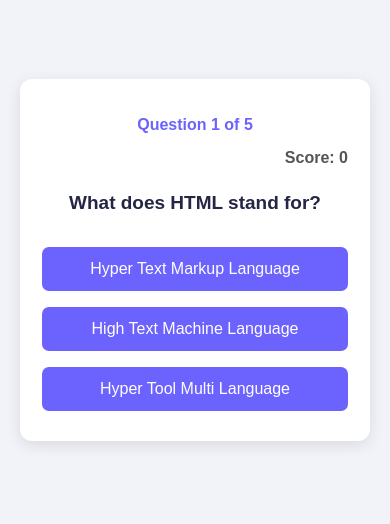
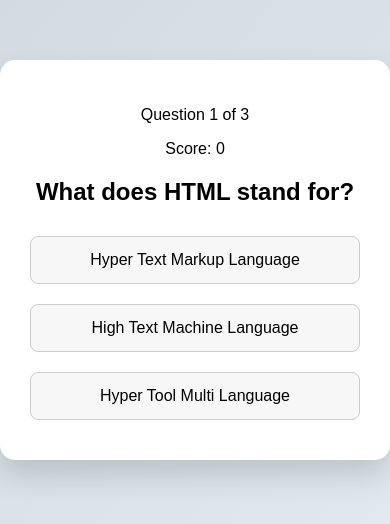
Before and after one commit to apurna06ray/phase3, a plain HTML site: page quiz.html in a window 390 px wide. Shown: the part 162-686 px from the top of the page. Drawn offline with Linux system fonts and the light colour scheme.

Commit message:
Add files via upload

```diff
--- a/quiz.html
+++ b/quiz.html
@@ -1,21 +1,17 @@
-
 <!DOCTYPE html>
 <html lang="en">
 <head>
   <meta charset="UTF-8">
-    <meta name="viewport" content="width=device-width, initial-scale=1.0">
-    <title>Quiz Questions</title>
+  <title>Quiz</title>
   <link rel="stylesheet" href="style.css">
 </head>
 <body>
 
   <div class="container">
     <p id="counter"></p>
-
     <p id="score">Score: 0</p>
 
     <h2 id="question"></h2>
-
     <div id="options"></div>
   </div>
 
--- a/quiz.js
+++ b/quiz.js
@@ -1,4 +1,3 @@
-
 const quizData = [
   {
     question: "What does HTML stand for?",
@@ -15,18 +14,8 @@ const quizData = [
     correct: 1
   },
   {
-        question: "Which keyword is used to declare a variable?",
+    question: "Which keyword is used to declare variable?",
     options: ["var", "let", "int"],
-        correct: 1
-    },
-    {
-        question: "Which symbol is used for comments in JavaScript?",
-        options: ["//", "<!-- -->", "##"],
-        correct: 0
-    },
-    {
-        question: "Which method is used to print output in the console?",
-        options: ["print()", "console.log()", "display()"],
     correct: 1
   }
 ];
@@ -45,22 +34,18 @@ function loadQuestion() {
   counterEl.textContent =
     `Question ${currentQuestion + 1} of ${quizData.length}`;
 
-    questionEl.textContent =
-        quizData[currentQuestion].question;
+  questionEl.textContent = quizData[currentQuestion].question;
 
   quizData[currentQuestion].options.forEach((option, index) => {
     const btn = document.createElement("button");
-
     btn.textContent = option;
-
     btn.onclick = () => checkAnswer(index);
-
     optionsEl.appendChild(btn);
   });
 }
 
 function checkAnswer(selectedIndex) {
-    const buttons = optionsEl.querySelectorAll("button");
+  const buttons = document.querySelectorAll("button");
 
   buttons.forEach((btn, index) => {
     btn.disabled = true;
@@ -69,23 +54,19 @@ function checkAnswer(selectedIndex) {
       btn.classList.add("correct");
     }
 
-        if (
-            index === selectedIndex &&
-            index !== quizData[currentQuestion].correct
-        ) {
+    if (index === selectedIndex &&
+        index !== quizData[currentQuestion].correct) {
       btn.classList.add("wrong");
     }
   });
 
   if (selectedIndex === quizData[currentQuestion].correct) {
     score++;
-
     scoreEl.textContent = `Score: ${score}`;
   }
 
   setTimeout(() => {
     currentQuestion++;
-
     if (currentQuestion < quizData.length) {
       loadQuestion();
     } else {
--- a/style.css
+++ b/style.css
@@ -1,97 +1,48 @@
-
 * {
-    margin: 0;
-    padding: 0;
   box-sizing: border-box;
 }
 
 body {
-    font-family: Arial, sans-serif;
-    background: #f1f3f8;
-    min-height: 100vh;
+  margin: 0;
+  height: 100vh;
   display: flex;
   justify-content: center;
   align-items: center;
-    padding: 20px;
+  font-family: Arial, sans-serif;
+  background: linear-gradient(135deg, #cfd9df, #e2ebf0);
 }
 
 .container {
+  width: 500px;
   background: white;
-    width: 100%;
-    max-width: 550px;
-    padding: 35px;
-    border-radius: 12px;
+  padding: 30px;
+  border-radius: 15px;
   text-align: center;
-    box-shadow: 0 4px 15px rgba(0, 0, 0, 0.1);
-}
-
-h1 {
-    margin-bottom: 20px;
-    color: #252545;
-}
-
-h2 {
-    margin: 25px 0;
-    color: #252545;
-}
-
-p {
-    margin: 15px 0;
-    color: #555;
-}
-
-#counter {
-    font-weight: bold;
-    color: #6c63ff;
-}
-
-#score {
-    font-weight: bold;
-    text-align: right;
+  box-shadow: 0 15px 30px rgba(0,0,0,0.15);
 }
 
 button {
   width: 100%;
-    padding: 13px;
-    margin: 8px 0;
-    border: none;
-    border-radius: 7px;
-    background: #6c63ff;
-    color: white;
+  padding: 14px;
+  margin: 10px 0;
   font-size: 16px;
+  border-radius: 8px;
+  border: 1px solid #ccc;
+  background: #f7f7f7;
   cursor: pointer;
   transition: 0.3s;
 }
 
-button:hover:not(:disabled) {
-    background: #5148d8;
-}
-
-button:disabled {
-    cursor: not-allowed;
-    opacity: 0.85;
+button:hover {
+  background: #dbeafe;
 }
 
 .correct {
-    background: green;
-    color: white;
+  background-color: #c8e6c9;
+  border-color: green;
 }
 
 .wrong {
-    background: red;
-    color: white;
+  background-color: #ffcdd2;
+  border-color: red;
 }
-
-@media (max-width: 480px) {
-    .container {
-        padding: 22px;
-    }
-
-    h1 {
-        font-size: 24px;
-    }
-
-    h2 {
-        font-size: 19px;
-    }
-}
```
Also changed, not shown: index.html (+4 -6 lines), results.html (+2 -7 lines). Lines whose indentation alone changed are shown as unchanged.
